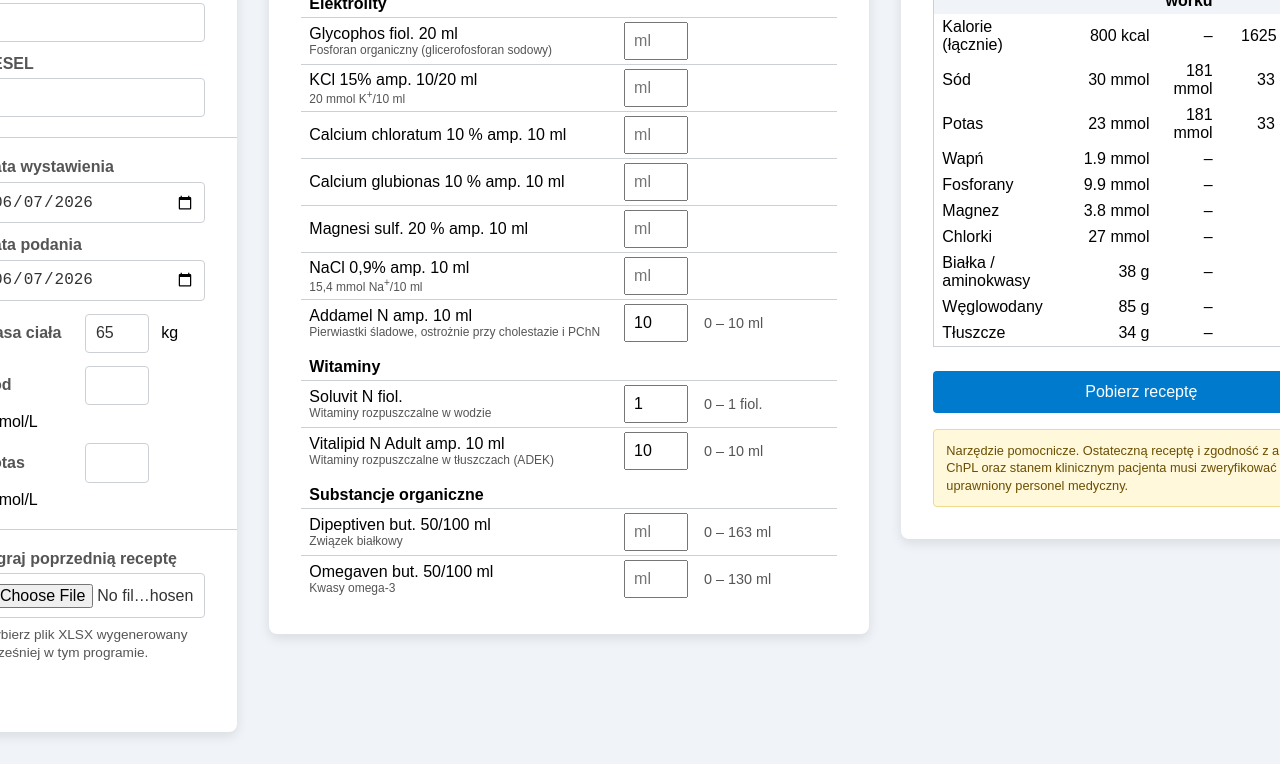
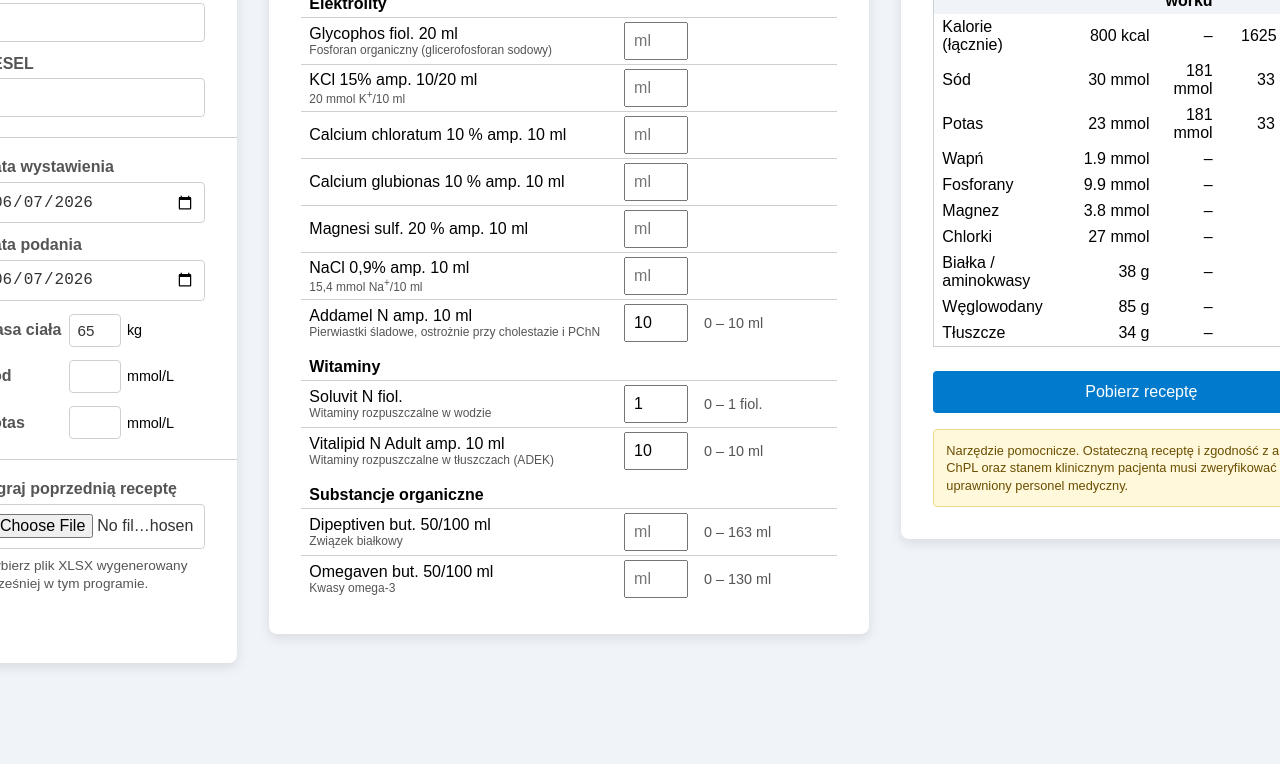
Before and after one commit to macpiek/parenteral_nutrition_generator, a website: page index.html in a window 1280 px wide. Shown: the part 165-929 px from the top of the page. After the commit the page ends 860 px from the top, so only its background shows below. Drawn offline with Linux system fonts and the light colour scheme.

Commit message:
Compact patient electrolyte fields

```diff
--- a/style.css
+++ b/style.css
@@ -137,27 +137,31 @@ body{
   display:flex;
   align-items:center;
   flex-wrap:wrap;
-  gap:0.5rem;
+  column-gap:0.35rem;
+  row-gap:0.35rem;
 }
 .form-group.inline label{
   margin-bottom:0;
   white-space:nowrap;
-  width:6rem;
-  flex:0 0 6rem;
+  width:5.15rem;
+  flex:0 0 5.15rem;
 }
 .form-group.inline input{
-  width:5rem;
-  flex:0 0 auto;
+  width:3.25rem;
+  flex:0 0 3.25rem;
+  padding:0.45rem;
+  font-size:0.95rem;
 }
 
 #weight,
 #sodium,
 #potassium {
-  width:4rem;
+  width:3.25rem;
 }
 .form-group.inline .unit{
-  margin-left:0.25rem;
+  margin-left:0;
   white-space:nowrap;
+  font-size:0.9rem;
 }
 
 /* Flexbox wrapper dla kontenerów */
```
Also changed, not shown: test/pnCalculator.test.js (+9 -0 lines).
